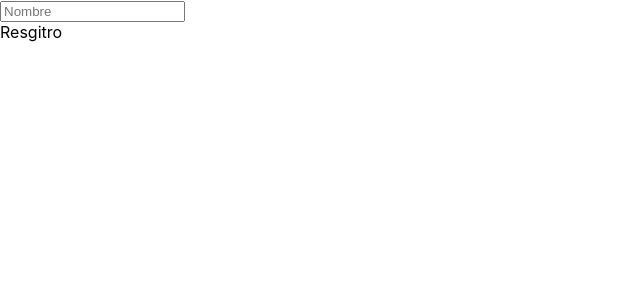
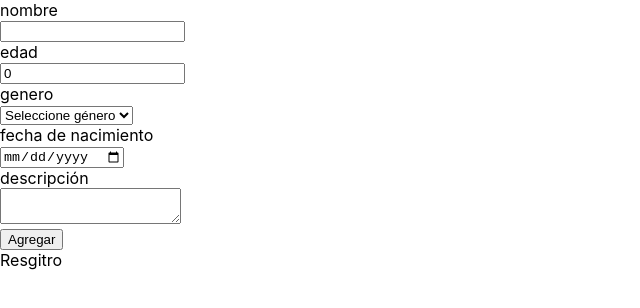
Before and after one commit to martinlarrondo/eva3programacion, a React (Create React App) app: page / in a window 1280 px wide. Shown: the top 308 px of the page, without its empty margins (0-640 px from the left). Built offline with nearby package versions, Linux system fonts and the light colour scheme.

Commit message:
estructura formulario
se completa la estructura del formulario  con los campos solicitados

```diff
--- a/src/components/Formulario.tsx
+++ b/src/components/Formulario.tsx
@@ -1,8 +1,46 @@
-const Formulario = () =>{
-    return(
-        <form>
-            <input type="text" placeholder="Nombre" />
-        </form>
-    );
+import { useState } from 'react';
+import { Registro } from '../types/Registro';
+
+const Formulario = () => {
+  const [formData, setFormData] = useState<Registro>({
+    id: '',
+    nombre: '',
+    edad: 0,
+    genero: '',
+    descripcion: '',
+    fecha: ''
+  });
+
+  const handleChange = (e: React.ChangeEvent<HTMLInputElement | HTMLTextAreaElement | HTMLSelectElement>) => {
+    const { name, value } = e.target;
+    setFormData({ ...formData, [name]: name === 'edad' ? Number(value) : value });
+  };
+
+  return (
+    <form>
+      nombre<br />
+      <input type="text" name="nombre" value={formData.nombre} onChange={handleChange} /><br />
+
+      edad<br />
+      <input type="number" name="edad" value={formData.edad} onChange={handleChange} /><br />
+
+      genero<br />
+      <select name="genero" value={formData.genero} onChange={handleChange}>
+        <option value="">Seleccione género</option>
+        <option value="Hombre">Hombre</option>
+        <option value="Mujer">Mujer</option>
+        <option value="Prefiero no decir">Prefiero no decir</option>
+      </select><br />
+
+      fecha de nacimiento<br />
+      <input type="date" name="fecha" value={formData.fecha} onChange={handleChange} /><br />
+
+      descripción<br />
+      <textarea name="descripcion" value={formData.descripcion} onChange={handleChange} /><br />
+
+      <button type="submit">Agregar</button>
+    </form>
+  );
 };
+
 export default Formulario;
```
